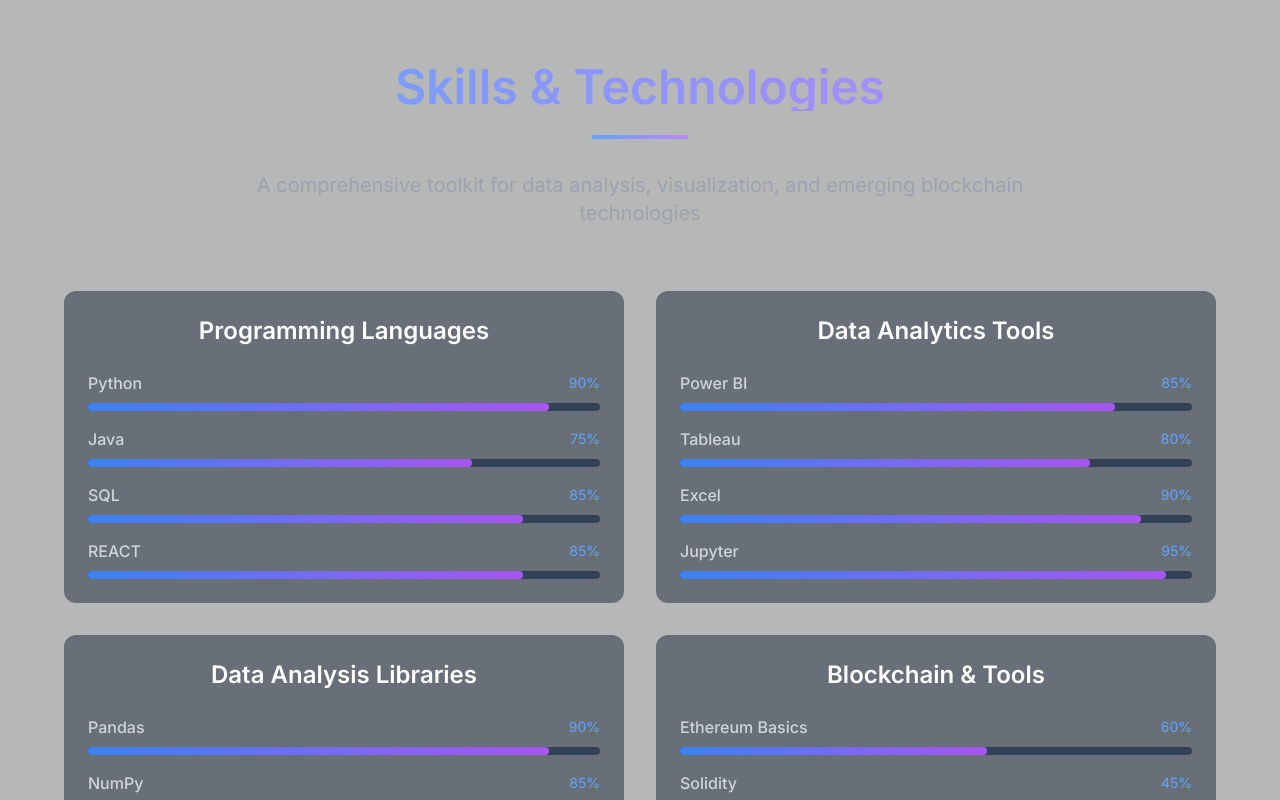
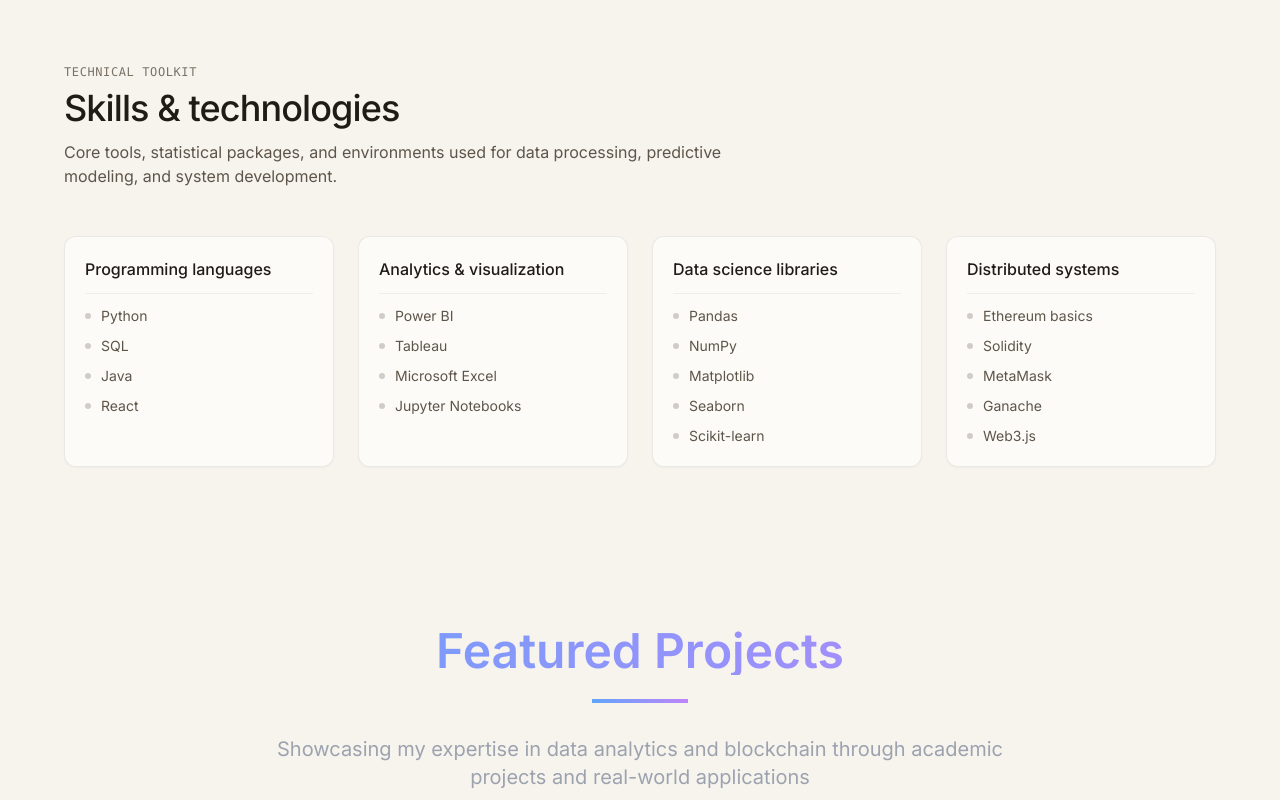
Before and after one commit to himatejachowdary/tejaport-website, a React (Vite) app: page / in a window 1280 px wide. Shown: the part 2060-2860 px from the top of the page. Built offline with nearby package versions, Linux system fonts and the light colour scheme.

Commit message:
feat(skills): replace percentage bars with clean grouped skill lists

```diff
--- a/src/components/Skills.tsx
+++ b/src/components/Skills.tsx
@@ -1,79 +1,61 @@
-
 import React from 'react';
 
 const Skills = () => {
-  const skillCategories = [
+  const skillGroups = [
     {
-      title: "Programming Languages",
-      skills: [
-        { name: "Python", level: 90 },
-        { name: "Java", level: 75 },
-        { name: "SQL", level: 85 },
-        { name: "REACT", level: 85 }
-      ]
+      category: "Programming languages",
+      skills: ["Python", "SQL", "Java", "React"],
     },
     {
-      title: "Data Analytics Tools",
-      skills: [
-        { name: "Power BI", level: 85 },
-        { name: "Tableau", level: 80 },
-        { name: "Excel", level: 90 },
-        { name: "Jupyter", level: 95 }
-      ]
+      category: "Analytics & visualization",
+      skills: ["Power BI", "Tableau", "Microsoft Excel", "Jupyter Notebooks"],
     },
     {
-      title: "Data Analysis Libraries",
-      skills: [
-        { name: "Pandas", level: 90 },
-        { name: "NumPy", level: 85 },
-        { name: "Matplotlib", level: 80 },
-        { name: "Seaborn", level: 75 }
-      ]
+      category: "Data science libraries",
+      skills: ["Pandas", "NumPy", "Matplotlib", "Seaborn", "Scikit-learn"],
     },
     {
-      title: "Blockchain & Tools",
-      skills: [
-        { name: "Ethereum Basics", level: 60 },
-        { name: "Solidity", level: 45 },
-        { name: "MetaMask", level: 70 },
-        { name: "Ganache", level: 55 }
-      ]
-    }
+      category: "Distributed systems",
+      skills: ["Ethereum basics", "Solidity", "MetaMask", "Ganache", "Web3.js"],
+    },
   ];
 
   return (
-    <section id="skills" className="py-20 px-4 sm:px-6 lg:px-8 bg-slate-800/30">
+    <section id="skills" className="py-20 px-6 lg:px-8 border-t border-[#1f1b16]/[0.08] bg-[#f7f4ee]">
       <div className="max-w-6xl mx-auto">
-        <div className="text-center mb-16">
-          <h2 className="text-4xl md:text-5xl font-bold mb-6 bg-gradient-to-r from-blue-400 to-purple-400 bg-clip-text text-transparent">
-            Skills & Technologies
+        <div className="mb-12">
+          <div className="font-mono text-xs text-[#7b7266] uppercase tracking-wider mb-2">
+            Technical toolkit
+          </div>
+          <h2 className="text-3xl sm:text-4xl font-medium tracking-tight text-[#1f1b16] mb-3">
+            Skills & technologies
           </h2>
-          <div className="w-24 h-1 bg-gradient-to-r from-blue-400 to-purple-400 mx-auto mb-8"></div>
-          <p className="text-xl text-gray-400 max-w-3xl mx-auto">
-            A comprehensive toolkit for data analysis, visualization, and emerging blockchain technologies
+          <p className="text-base text-[#5e554a] max-w-2xl">
+            Core tools, statistical packages, and environments used for data processing, predictive modeling, and system development.
           </p>
         </div>
 
-        <div className="grid md:grid-cols-2 lg:grid-cols-2 gap-8">
-          {skillCategories.map((category) => (
-            <div key={category.title} className="bg-slate-800/50 backdrop-blur-sm rounded-xl p-6 hover:bg-slate-800/70 transition-all duration-300">
-              <h3 className="text-2xl font-semibold text-white mb-6 text-center">{category.title}</h3>
-              <div className="space-y-4">
-                {category.skills.map((skill) => (
-                  <div key={skill.name} className="space-y-2">
-                    <div className="flex justify-between items-center">
-                      <span className="text-gray-300 font-medium">{skill.name}</span>
-                      <span className="text-blue-400 text-sm">{skill.level}%</span>
-                    </div>
-                    <div className="w-full bg-slate-700 rounded-full h-2">
-                      <div
-                        className="bg-gradient-to-r from-blue-500 to-purple-500 h-2 rounded-full transition-all duration-1000 ease-out"
-                        style={{ width: `${skill.level}%` }}
-                      ></div>
-                    </div>
-                  </div>
+        <div className="grid grid-cols-1 sm:grid-cols-2 lg:grid-cols-4 gap-6">
+          {skillGroups.map((group) => (
+            <div
+              key={group.category}
+              className="bg-[#fdfbf7] border border-[#1f1b16]/[0.08] rounded-xl p-5 shadow-[0_1px_3px_rgba(31,27,22,0.03)] flex flex-col"
+            >
+              <h3 className="text-base font-medium text-[#1f1b16] pb-3 border-b border-[#1f1b16]/[0.06] mb-3">
+                {group.category}
+              </h3>
+
+              <ul className="space-y-2.5 flex-1">
+                {group.skills.map((skill) => (
+                  <li
+                    key={skill}
+                    className="text-sm text-[#5e554a] flex items-center"
+                  >
+                    <span className="w-1.5 h-1.5 rounded-full bg-[#1f1b16]/20 mr-2.5 flex-shrink-0" />
+                    <span>{skill}</span>
+                  </li>
                 ))}
-              </div>
+              </ul>
             </div>
           ))}
         </div>
```
